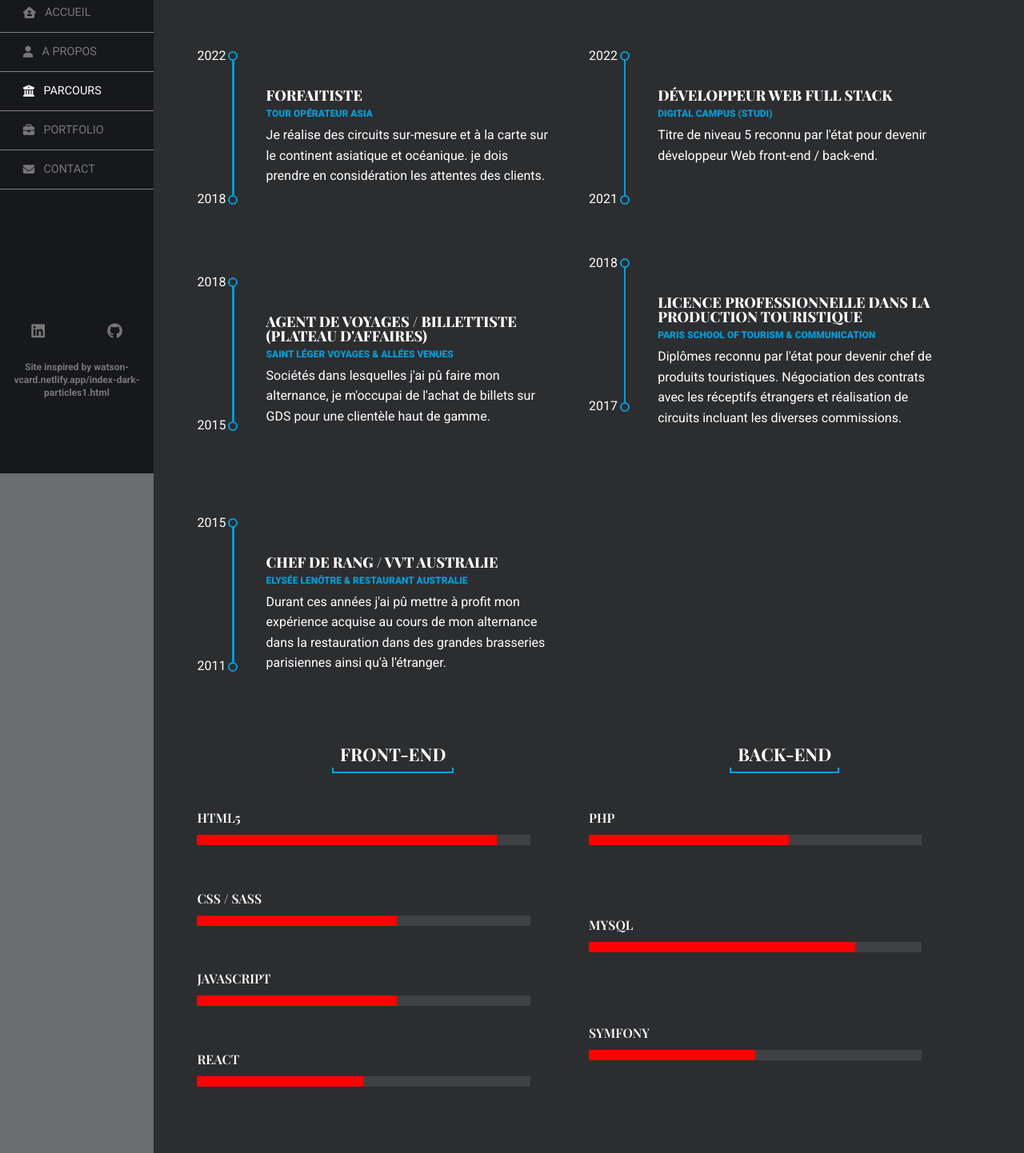
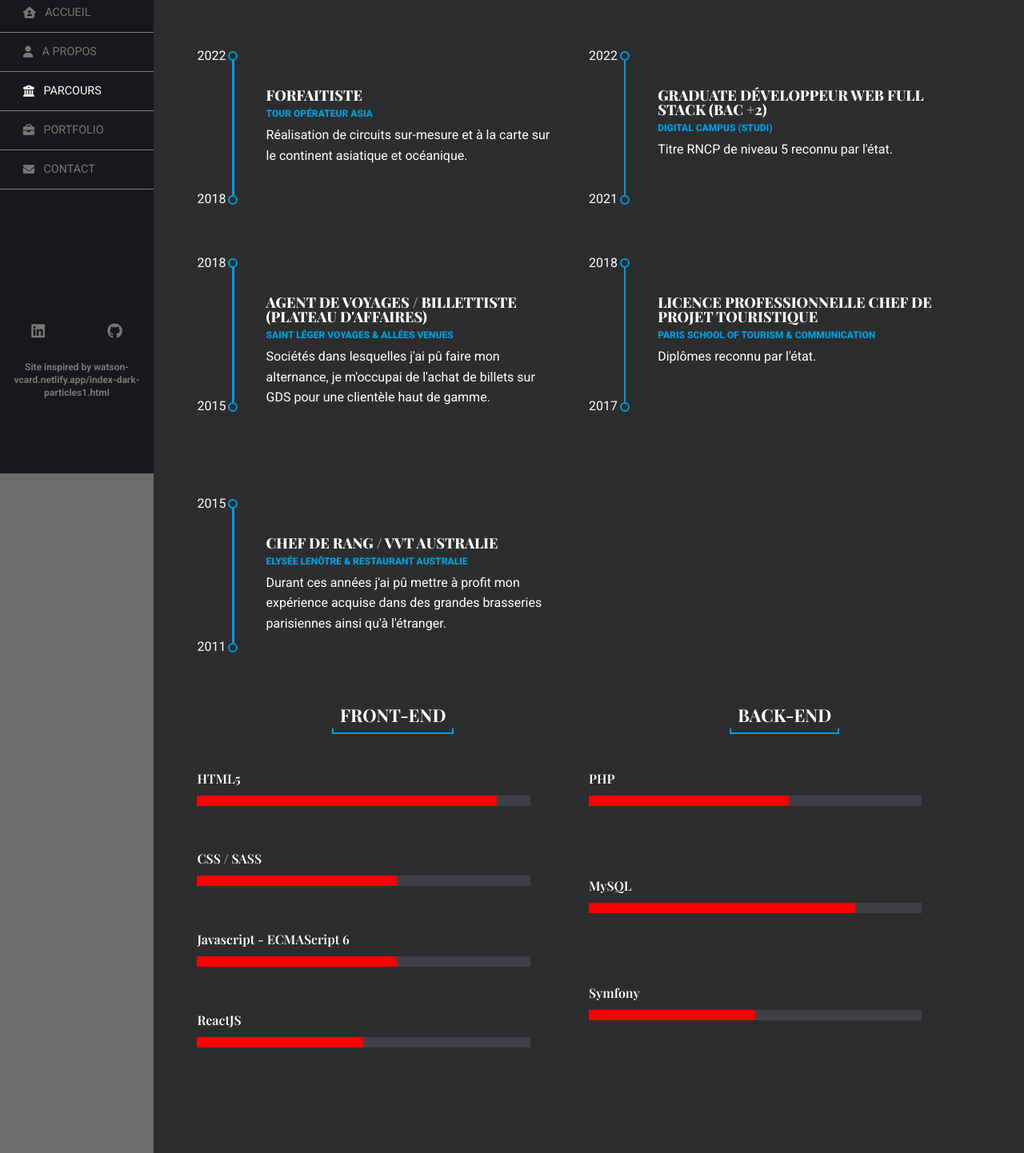
Before and after one commit to Gmayer111/resume, a React (Create React App) app: page /parcours in a window 1280 px wide. Shown: the part 208-1650 px from the top of the page at 80% size. Built offline with nearby package versions, Linux system fonts and the light colour scheme.

Commit message:
modif pro picture

```diff
--- a/src/App.js
+++ b/src/App.js
@@ -1,4 +1,4 @@
-import React from 'react';
+import React, { useEffect } from 'react';
 import './App.scss';
 import Home from 'pages/Home';
 import About from 'pages/About';
@@ -14,7 +14,7 @@ import styled from 'styled-components/macro';
 const App = () => {
 
   const location = useLocation();
-  const transitions = useTransition(location, {
+  let transitions = useTransition(location, {
     from: {
       opacity: 0, transform: 'perspective(6000px) rotateY(180deg) scale(0.2, 0.3)',
     },
@@ -23,6 +23,10 @@ const App = () => {
     },
     config: { mass: 3, tension: 700, friction: 400 },
   })
+
+  useEffect(() => {
+    transitions = '';
+  }, [])
 
   return transitions((props, item) => (
 
--- a/src/assets/Styles/About.scss
+++ b/src/assets/Styles/About.scss
@@ -63,6 +63,7 @@
             flex-direction: column;
             align-items: flex-start;
             width: 100%;
+            height: 100%;
             position: relative;
             top: 3rem;
 
@@ -75,7 +76,7 @@
                     display: flex;
                     flex-direction: column;
                     justify-content: space-around;
-                    height: 40%;
+                    height: 50%;
                     width: 100%;
                 }
             }
--- a/src/pages/Resume.jsx
+++ b/src/pages/Resume.jsx
@@ -20,7 +20,7 @@ function Resume() {
                                 startDate={'2018'}
                                 titleUp={'Forfaitiste'}
                                 titleDown={'Tour opérateur Asia'}
-                                content={'Je réalise des circuits sur-mesure et à la carte sur le continent asiatique et océanique. je dois prendre en considération les attentes des clients.'}
+                                content={'Réalisation de circuits sur-mesure et à la carte sur le continent asiatique et océanique.'}
                                 height='230px'
                                 heightDate='255px'
                             />
@@ -42,7 +42,7 @@ function Resume() {
                                 startDate={'2011'}
                                 titleUp={'Chef de rang / VVT Australie'}
                                 titleDown={'Elysée Lenôtre & Restaurant Australie'}
-                                content={'Durant ces années j\'ai pû mettre à profit mon expérience acquise au cours de mon alternance dans la restauration dans des grandes brasseries parisiennes ainsi qu\'à l\'étranger.'}
+                                content={'Durant ces années j\'ai pû mettre à profit mon expérience acquise dans des grandes brasseries parisiennes ainsi qu\'à l\'étranger.'}
                                 height='310px'
                                 heightDate='335px'
                             />
@@ -56,9 +56,9 @@ function Resume() {
                             <BlockResume
                                 endDate={'2022'}
                                 startDate={'2021'}
-                                titleUp={'Développeur Web Full Stack'}
+                                titleUp={`Graduate Développeur web full stack (BAC +2)`}
                                 titleDown={'Digital Campus (Studi)'}
-                                content={'Titre de niveau 5 reconnu par l\'état pour devenir développeur Web front-end / back-end.'}
+                                content={'Titre RNCP de niveau 5 reconnu par l\'état.'}
                                 height='200px'
                                 heightDate='225px'
                             />
@@ -67,9 +67,9 @@ function Resume() {
                             <BlockResume
                                 endDate={'2018'}
                                 startDate={'2017'}
-                                titleUp={'Licence professionnelle dans la production touristique'}
+                                titleUp={'Licence professionnelle Chef de projet touristique'}
                                 titleDown={'Paris School of Tourism & Communication'}
-                                content={'Diplômes reconnu par l\'état pour devenir chef de produits touristiques. Négociation des contrats avec les réceptifs étrangers et réalisation de circuits incluant les diverses commissions.'}
+                                content={'Diplômes reconnu par l\'état.'}
                                 height='360px'
                                 heightDate='385px'
                             />
@@ -90,11 +90,11 @@ function Resume() {
                             size={'60'}
                         />
                         <BlockMeasure
-                            language={'JAVASCRIPT'}
+                            language={'Javascript - ECMAScript 6'}
                             size={'60'}
                         />
                         <BlockMeasure
-                            language={'REACT'}
+                            language={'ReactJS'}
                             size={'50'}
                         />
                     </div>
@@ -107,11 +107,11 @@ function Resume() {
                             size={'60'}
                         />
                         <BlockMeasure
-                            language={'MYSQL'}
+                            language={'MySQL'}
                             size={'80'}
                         />
                         <BlockMeasure
-                            language={'SYMFONY'}
+                            language={'Symfony'}
                             size={'50'}
                         />
                     </div>
```
Also changed, not shown: src/assets/Images/pro.jpg.
